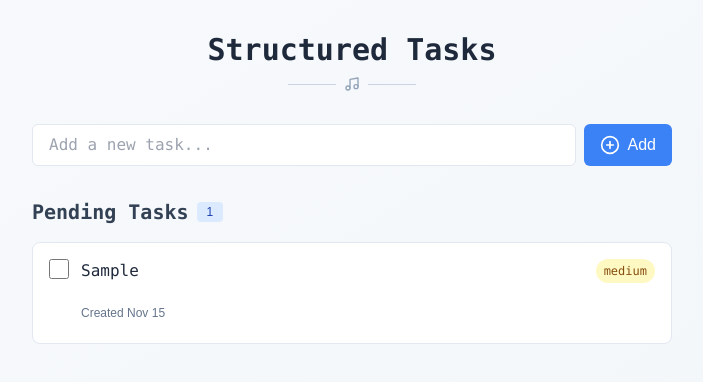
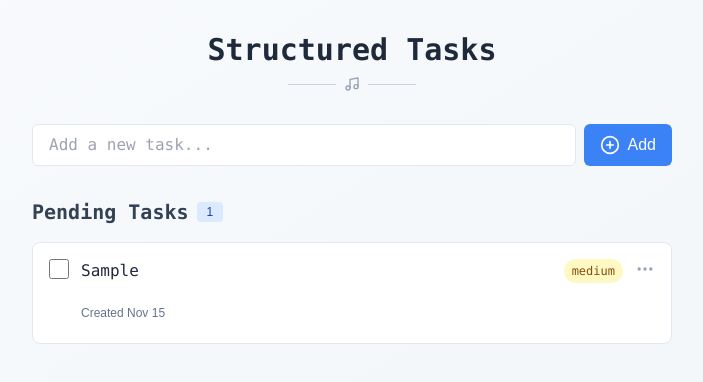
Before and after one commit to ojigs/nextodo, a Next.js app: page / in a window 1280 px wide. Both pictures are taken after typing "Sample" into the empty fields and a click on the button "Add". Shown: the top 382 px of the page, without its empty margins (288-991 px from the left). Built offline with nearby package versions, Linux system fonts and the light colour scheme.

Commit message:
Add drag and drop feature

```diff
--- a/app/components/todo/TaskItem.tsx
+++ b/app/components/todo/TaskItem.tsx
@@ -3,6 +3,7 @@
 import { Task, FormValues } from "@/app/lib/definitions";
 import { useForm } from "react-hook-form";
 import TaskDisplay from "./TaskDisplay";
+import { MoreHorizontal } from "lucide-react";
 
 interface TaskItemProps {
   task: Task;
@@ -12,6 +13,7 @@ interface TaskItemProps {
   onEdit: (task: Task) => void;
   onSave: (id: number, data: FormValues) => void;
   onCancelEdit: () => void;
+  provided: any;
 }
 
 export default function TaskItem({
@@ -22,6 +24,7 @@ export default function TaskItem({
   onEdit,
   onSave,
   onCancelEdit,
+  provided,
 }: TaskItemProps) {
   const { register, handleSubmit } = useForm<FormValues>({
     defaultValues: {
@@ -130,7 +133,12 @@ export default function TaskItem({
             </div>
           </form>
         ) : (
-          <TaskDisplay task={task} onEdit={onEdit} onDelete={onDelete} />
+          <>
+            <TaskDisplay task={task} onEdit={onEdit} onDelete={onDelete} />
+            <div className="cursor-grab" {...provided.dragHandleProps}>
+              <MoreHorizontal className="h-5 w-5 text-slate-400 hover:text-slate-700 transition-colors duration-200" />
+            </div>
+          </>
         )}
       </div>
     </div>
--- a/app/components/todo/TaskList.tsx
+++ b/app/components/todo/TaskList.tsx
@@ -1,5 +1,6 @@
 import { Task, FormValues } from "@/app/lib/definitions";
 import TaskItem from "./TaskItem";
+import { DragDropContext, Draggable, Droppable } from "@hello-pangea/dnd";
 
 interface TaskListProps {
   title: string;
@@ -10,6 +11,7 @@ interface TaskListProps {
   onEdit: (task: Task) => void;
   onSave: (id: number, data: FormValues) => void;
   onCancelEdit: () => void;
+  onReorderTasks: (result: any) => void;
 }
 
 export default function TaskList({
@@ -21,6 +23,7 @@ export default function TaskList({
   onEdit,
   onSave,
   onCancelEdit,
+  onReorderTasks,
 }: TaskListProps) {
   return (
     <div className="mb-8">
@@ -32,8 +35,26 @@ export default function TaskList({
           {tasks.length}
         </span>
       </div>
-      <div className="space-y-3">
+      <DragDropContext onDragEnd={onReorderTasks}>
+        <Droppable droppableId="taskList">
+          {(provided) => (
+            <div
+              className="space-y-3"
+              {...provided.droppableProps}
+              ref={provided.innerRef}
+            >
               {tasks.map((task) => (
+                <Draggable
+                  draggableId={String(task.id)}
+                  key={task.id}
+                  index={tasks.indexOf(task)}
+                >
+                  {(provided) => (
+                    <div
+                      ref={provided.innerRef}
+                      {...provided.draggableProps}
+                      {...provided.dragHandleProps}
+                    >
                       <TaskItem
                         key={task.id}
                         task={task}
@@ -43,9 +64,17 @@ export default function TaskList({
                         onEdit={onEdit}
                         onSave={onSave}
                         onCancelEdit={onCancelEdit}
+                        provided={provided}
                       />
+                    </div>
+                  )}
+                </Draggable>
               ))}
+              {provided.placeholder}
             </div>
+          )}
+        </Droppable>
+      </DragDropContext>
     </div>
   );
 }
--- a/app/components/todo/TodoContainer.tsx
+++ b/app/components/todo/TodoContainer.tsx
@@ -57,13 +57,25 @@ export default function TodoContainer() {
     setEditingId(null);
   };
 
-  const pendingTasks = tasks
-    .filter((task) => !task.completed)
-    .sort((a, b) => b.createdAt - a.createdAt);
+  const handleReorderTasks = (result: any) => {
+    const { destination, source } = result;
 
-  const completedTasks = tasks
-    .filter((task) => task.completed)
-    .sort((a, b) => b.createdAt - a.createdAt);
+    if (!destination) return;
+
+    const reorderedTasks = Array.from(tasks);
+    // Remove the task from its original position
+    const [movedTask] = reorderedTasks.splice(source.index, 1);
+    // Insert the task at the new position
+    reorderedTasks.splice(destination.index, 0, movedTask);
+
+    setTasks(reorderedTasks);
+  };
+
+  const pendingTasks = tasks.filter((task) => !task.completed);
+  // .sort((a, b) => b.createdAt - a.createdAt);
+
+  const completedTasks = tasks.filter((task) => task.completed);
+  // .sort((a, b) => b.createdAt - a.createdAt);
 
   return (
     <>
@@ -77,6 +89,7 @@ export default function TodoContainer() {
         onEdit={startEditing}
         onSave={saveEdit}
         onCancelEdit={() => setEditingId(null)}
+        onReorderTasks={handleReorderTasks}
       />
       {completedTasks.length > 0 && (
         <TaskList
@@ -88,6 +101,7 @@ export default function TodoContainer() {
           onEdit={startEditing}
           onSave={saveEdit}
           onCancelEdit={() => setEditingId(null)}
+          onReorderTasks={handleReorderTasks}
         />
       )}
     </>
--- a/package.json
+++ b/package.json
@@ -9,6 +9,7 @@
     "lint": "next lint"
   },
   "dependencies": {
+    "@hello-pangea/dnd": "^17.0.0",
     "dayjs": "^1.11.13",
     "lucide-react": "^0.456.0",
     "next": "14.2.18",
```
Also changed, not shown: 1 other file (tests, documents, lock files or other folders). Lines whose indentation alone changed are shown as unchanged.
